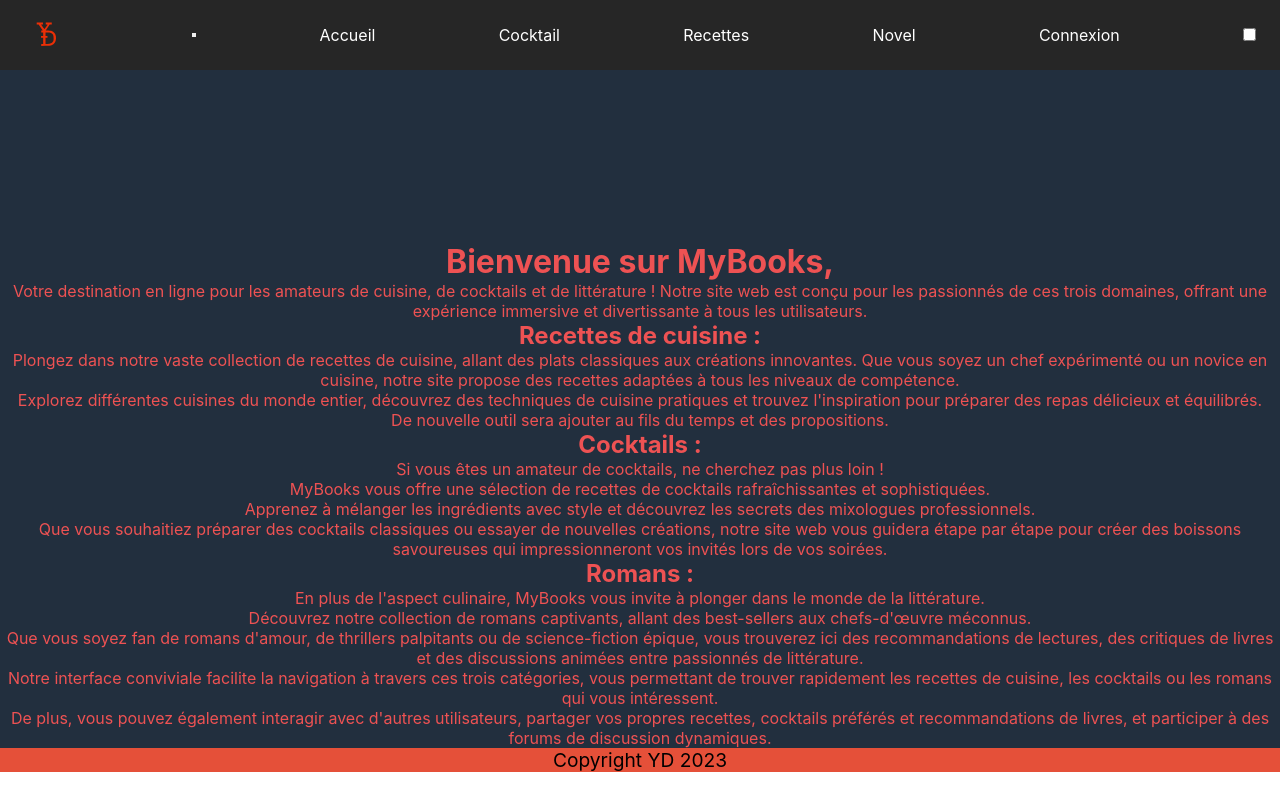
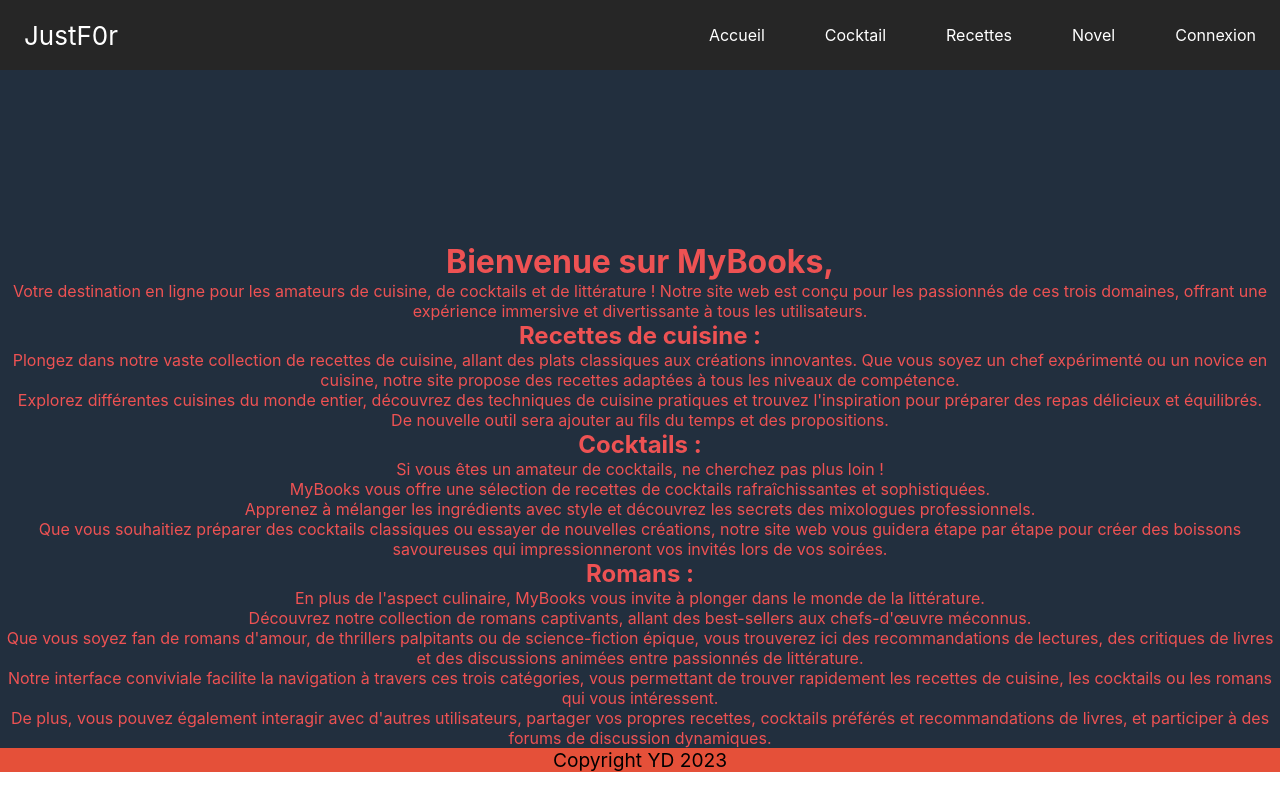
Before and after one commit to Koro0/my_books_frontend, a React (Create React App) app: page / in a window 1280 px wide. Built offline with nearby package versions, Linux system fonts and the light colour scheme.

Commit message:
update header

```diff
--- a/src/components/Header/Header.component.tsx
+++ b/src/components/Header/Header.component.tsx
@@ -1,35 +1,54 @@
-import { useContext } from 'react';
+import { useContext, useState } from 'react';
 import { Link } from 'react-router-dom'
 
-import Logo from '../Logo';
+//import Logo from '../Logo';
 
 //import ThemeIconLight  from '../../assets/ligthMode/ampoule.png';
 //import ThemeIconDark  from '../../assets/ligthMode/ampouleBlack.png';
 import ContextConnected from '../Context/ContextConnected.component';
 
-import Switch from './Switch.component';
+//import Switch from './Switch.component';
 
 export default function Header() {
     //const  {darkMode, setDarkMode} = useContext(ContextTheme);
     const {isConneted, setIsConneted} = useContext(ContextConnected);
+    const [isActive, setIsActive]=useState<boolean>(false);
     const handleSubmit = () => {
         localStorage.clear();
         setIsConneted(false);
-      }
+    }
+    const showMenu = () => {
+        setIsActive(!isActive);
+    }
 
     return (
         <>
             <nav className='classic_navbar'>
-                <Logo />
-                <button className=''>
-                    <span className="classic_navbar_btn"></span>
-                </button>
-                <Link to={"/"}>Accueil</Link>
-                <Link to={"/Cocktail"}>Cocktail</Link>
-                <Link to={"/recipes"}>Recettes</Link>
-                <Link to={"/novels"}>Novel</Link>
-                {!isConneted? <Link to={"/Connexion"}>Connexion</Link>: <button onClick={()=>handleSubmit}>Déconnexion</button>}
-                <Switch />
+                    {/*<Logo />*/}
+                <Link className='classic_navbar_brand' to={'/'}>JustF0r</Link>
+                <ul className={isActive?'classic_navbar_menu active':'classic_navbar_menu'}>
+                    <li className='classic_navbar_item'>
+                        <Link className='classic_navbar_link' to={"/"}>Accueil</Link>
+                    </li>
+                    <li className='classic_navbar_item'>
+                        <Link className='classic_navbar_link' to={"/Cocktail"}>Cocktail</Link>
+                    </li>
+                    <li className='classic_navbar_item'>
+                        <Link className='classic_navbar_link' to={"/recipes"}>Recettes</Link>
+                    </li>
+                    <li className='classic_navbar_item'>
+                        <Link className='classic_navbar_link' to={"/novels"}>Novel</Link>
+                    </li>
+                    <li className='classic_navbar_item'>
+                        {!isConneted? <Link className='classic_navbar_link' to={"/Connexion"}>Connexion</Link>: <div role='button' onClick={()=>handleSubmit}>Déconnexion</div>}
+                    </li>
+                </ul>
+                {/*<Switch />*/}
+                <div role='button' onClick={()=> showMenu()} className={isActive?"hamburger active":"hamburger"}>
+                    <span className="hamburger_bar"></span>
+                    <span className="hamburger_bar"></span>
+                    <span className="hamburger_bar"></span>
+                </div>
             </nav>
         </>
     )
```
